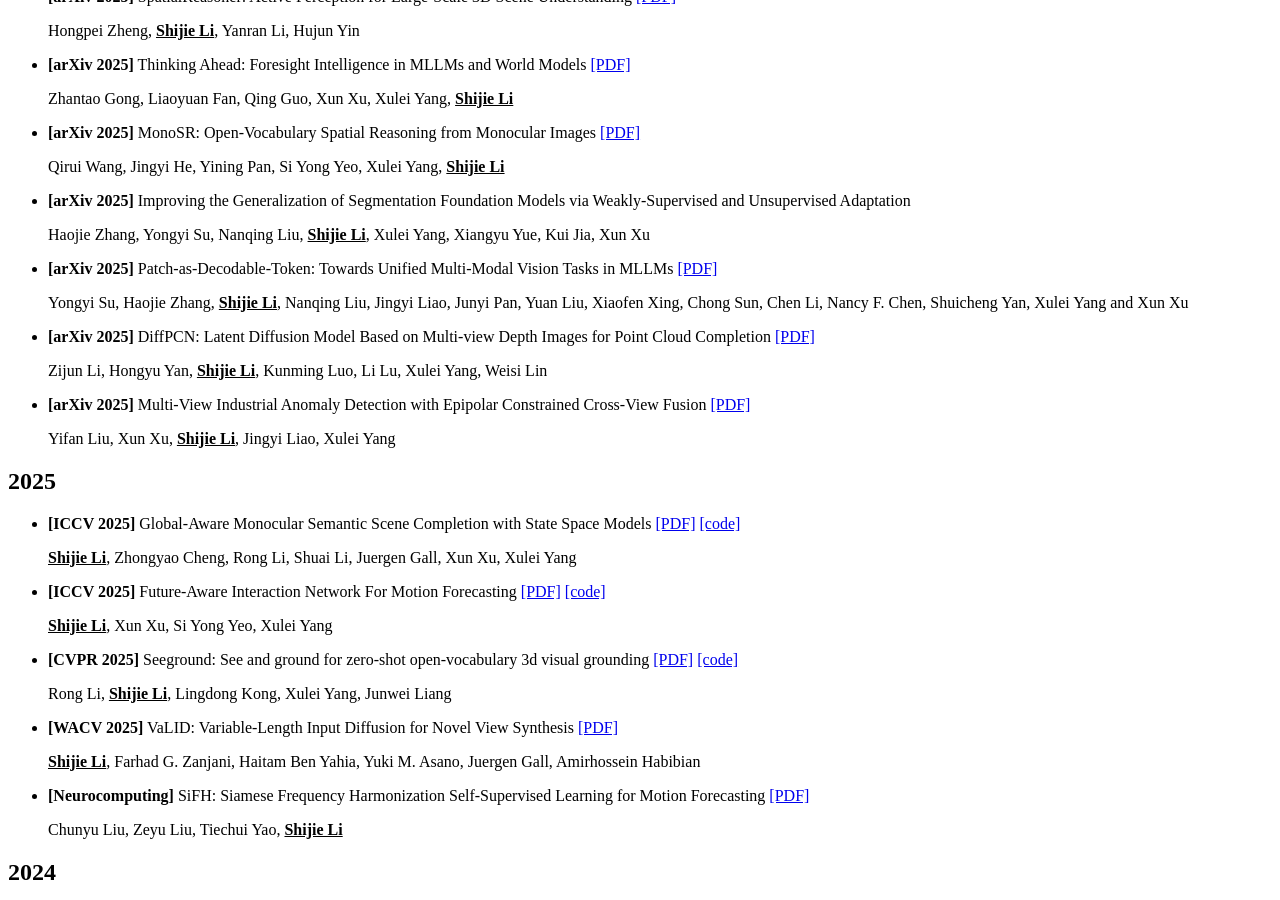
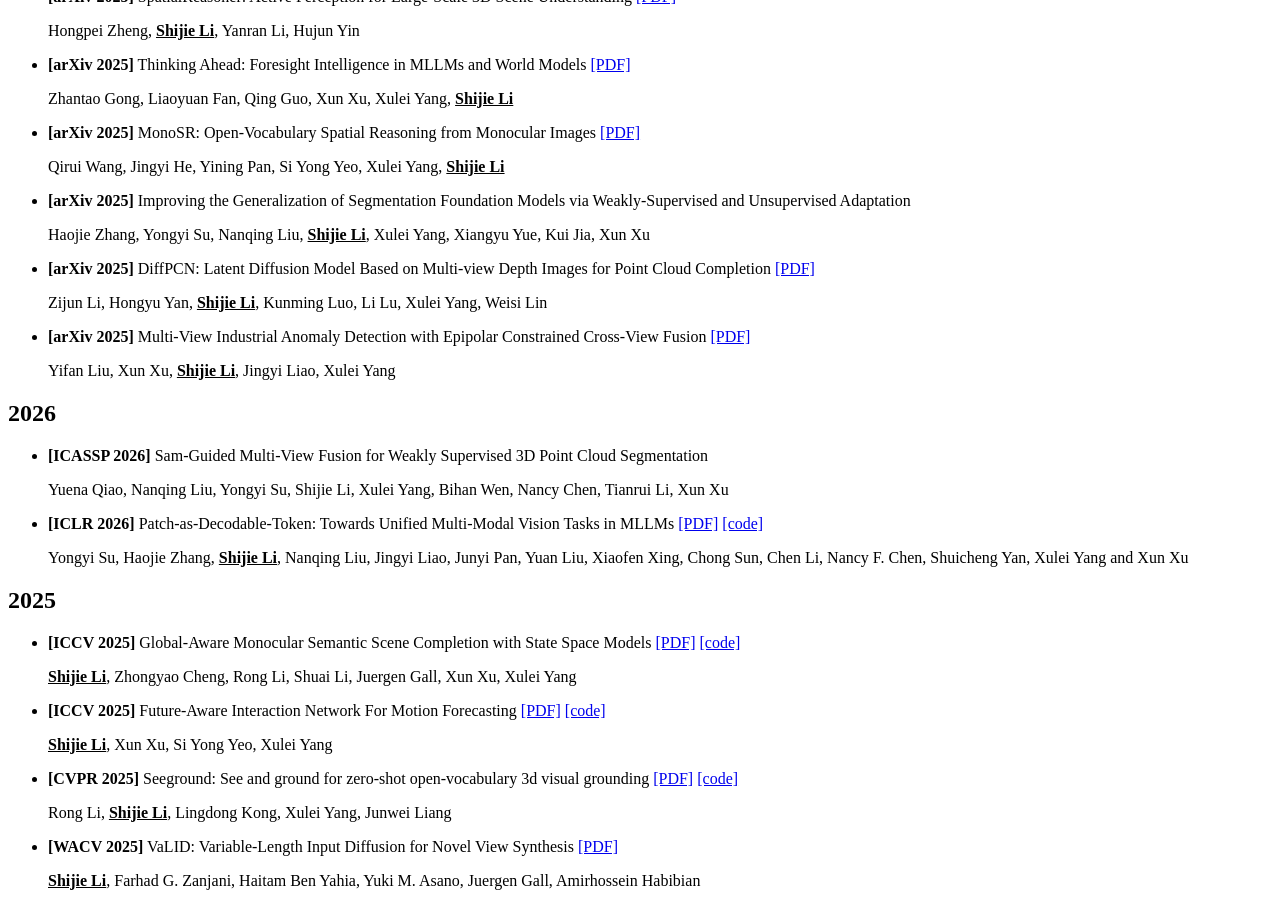
Before and after one commit to sj-li/sj-li.github.io, a Jekyll site: the page built from _pages/includes/pub.md, in a window 1280 px wide and 900 px high, scrolled down 863 px. Built offline with Jekyll 4.4.1, drawn with Linux system fonts in a browser that asks for light colours; our own code applies the rules of GitHub Pages for plain Markdown files.

Commit message:
Update pub.md

```diff
--- a/_pages/includes/pub.md
+++ b/_pages/includes/pub.md
@@ -19,9 +19,6 @@
 
   Haojie Zhang, Yongyi Su, Nanqing Liu, **<u>Shijie Li</u>**, Xulei Yang, Xiangyu Yue, Kui Jia, Xun Xu
 
-- **[arXiv 2025]** Patch-as-Decodable-Token: Towards Unified Multi-Modal Vision Tasks in MLLMs [[PDF]](https://arxiv.org/pdf/2510.01954)
-
-  Yongyi Su, Haojie Zhang, **<u>Shijie Li</u>**, Nanqing Liu, Jingyi Liao, Junyi Pan, Yuan Liu, Xiaofen Xing, Chong Sun, Chen Li, Nancy F. Chen, Shuicheng Yan, Xulei Yang and Xun Xu
 
 - **[arXiv 2025]** DiffPCN: Latent Diffusion Model Based on Multi-view Depth Images for Point Cloud Completion [[PDF]](https://arxiv.org/pdf/2509.23723)
 
@@ -33,7 +30,15 @@
 
 
 
+## 2026
+- **[ICASSP 2026]** Sam-Guided Multi-View Fusion for Weakly Supervised 3D Point Cloud Segmentation
 
+    Yuena Qiao, Nanqing Liu, Yongyi Su, Shijie Li, Xulei Yang, Bihan Wen, Nancy Chen, Tianrui Li, Xun Xu
+
+
+- **[ICLR 2026]** Patch-as-Decodable-Token: Towards Unified Multi-Modal Vision Tasks in MLLMs [[PDF]](https://arxiv.org/pdf/2510.01954) [[code]](https://github.com/Gorilla-Lab-SCUT/PaDT)
+
+  Yongyi Su, Haojie Zhang, **<u>Shijie Li</u>**, Nanqing Liu, Jingyi Liao, Junyi Pan, Yuan Liu, Xiaofen Xing, Chong Sun, Chen Li, Nancy F. Chen, Shuicheng Yan, Xulei Yang and Xun Xu
 
 ## 2025
 - **[ICCV 2025]** Global-Aware Monocular Semantic Scene Completion with State Space Models [[PDF]](https://arxiv.org/pdf/2503.06569) [[code]](https://github.com/sj-li/GA-MonoSSC)
```
